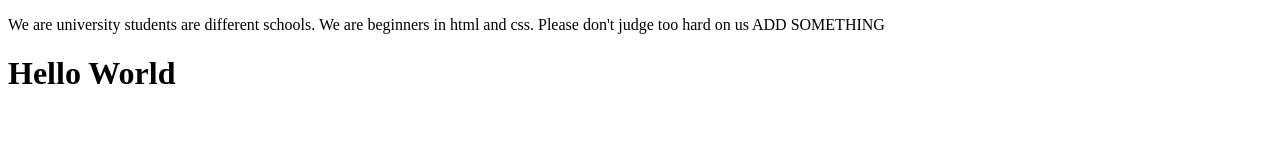
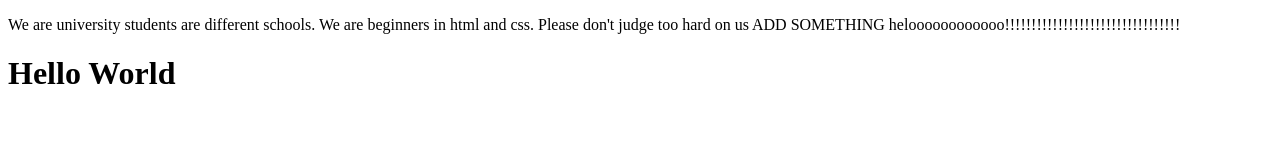
Before and after one commit to CarrieKam/Scream, a plain HTML site: page homePage.html in a window 1280 px wide. Drawn offline with Linux system fonts and the light colour scheme.

Commit message:
Update homePage.html

```diff
--- a/homePage.html
+++ b/homePage.html
@@ -7,6 +7,7 @@
     <p>We are university students are different schools.
         We are beginners in html and css. Please don't judge too hard on us
     ADD SOMETHING
+        heloooooooooooo!!!!!!!!!!!!!!!!!!!!!!!!!!!!!!!!!
 
     </p>
 </body>
```
